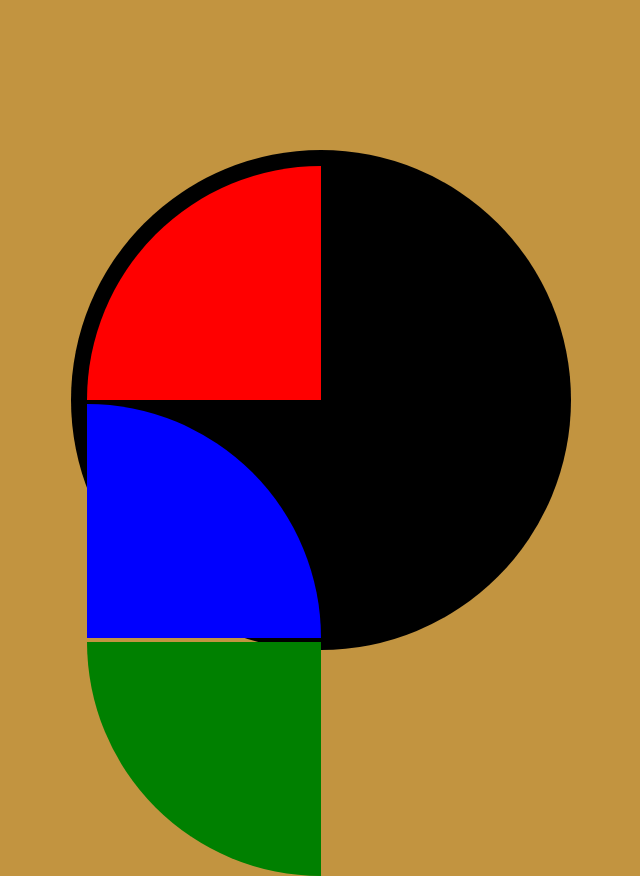
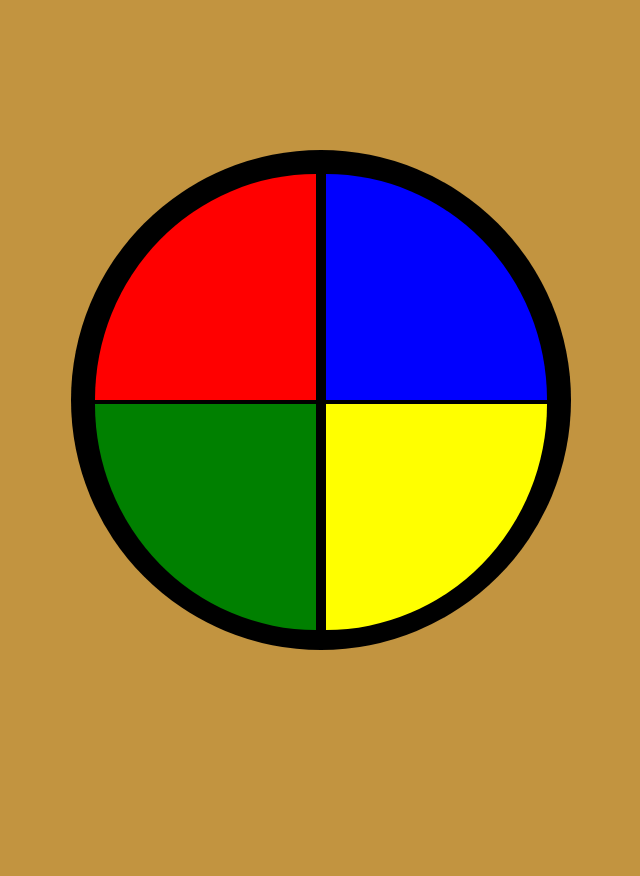
Before and after one commit to JFlowe6/Simon-Says, a plain HTML site: page index.html in a window 1280 px wide. Shown: the top 876 px of the page, without its empty margins (319-959 px from the left). After the commit the page ends 800 px from the top, so only its background shows below. Drawn offline with Linux system fonts and the light colour scheme.

Commit message:
shapes are within the main container, some spacing is iffy but might leave it

```diff
--- a/index.html
+++ b/index.html
@@ -9,7 +9,7 @@
     <script src="script.js" defer></script>
 </head>
 <body>
-    <div id="game">
+    <div id="gameContainer">
     <div id="red">
     </div>
     <div id="blue">
--- a/styles.css
+++ b/styles.css
@@ -6,7 +6,7 @@
 }
 
 head {
-    display:none;
+    display: none;
 }
 
 body{
@@ -17,40 +17,42 @@ body{
     justify-content: center;
 }
 
-#game{
+#gameContainer{
     width: 500px;
     height: 500px;
     background-color: black;
     border-radius: 180%;
-    padding: 1rem;
+    padding: 1.5rem;
 }
 
 #red{
     height: 50%;
-    width: 50%;
+    width: 49%;
     background-color: red;
     border-top-left-radius: 180%;
 }
 
 #blue{
     height: 50%;
-    width: 50%;
+    width: 49%;
     background-color: blue;
     border-top-right-radius: 180%;
+    float: right;
 }
 
 #green{
     height: 50%;
-    width: 50%;
+    width: 49%;
     background-color: green;
     border-bottom-left-radius: 180%;
 }
 
 #yellow{
     height: 50%;
-    width: 50%;
+    width: 49%;
     background-color: yellow;
     border-bottom-right-radius: 180%;
+    float: right;
 }
 
 /* #gameBtn{
```
